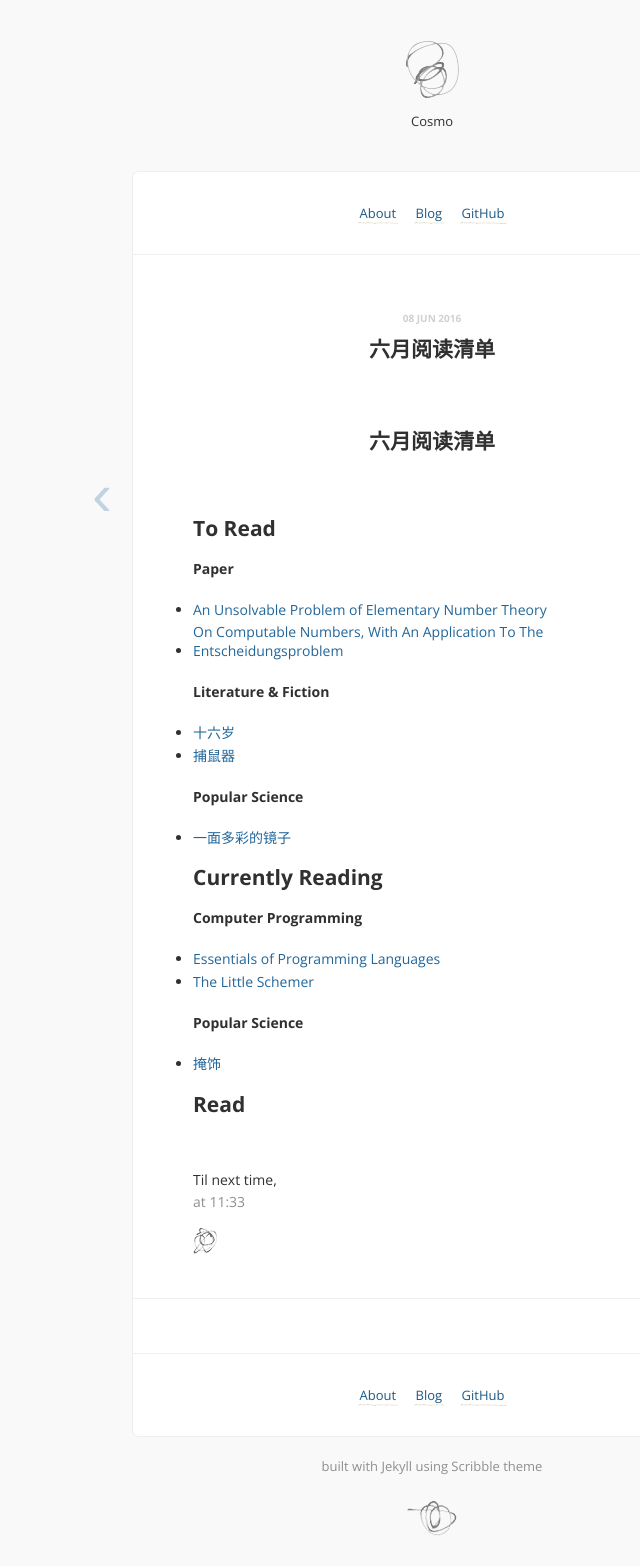
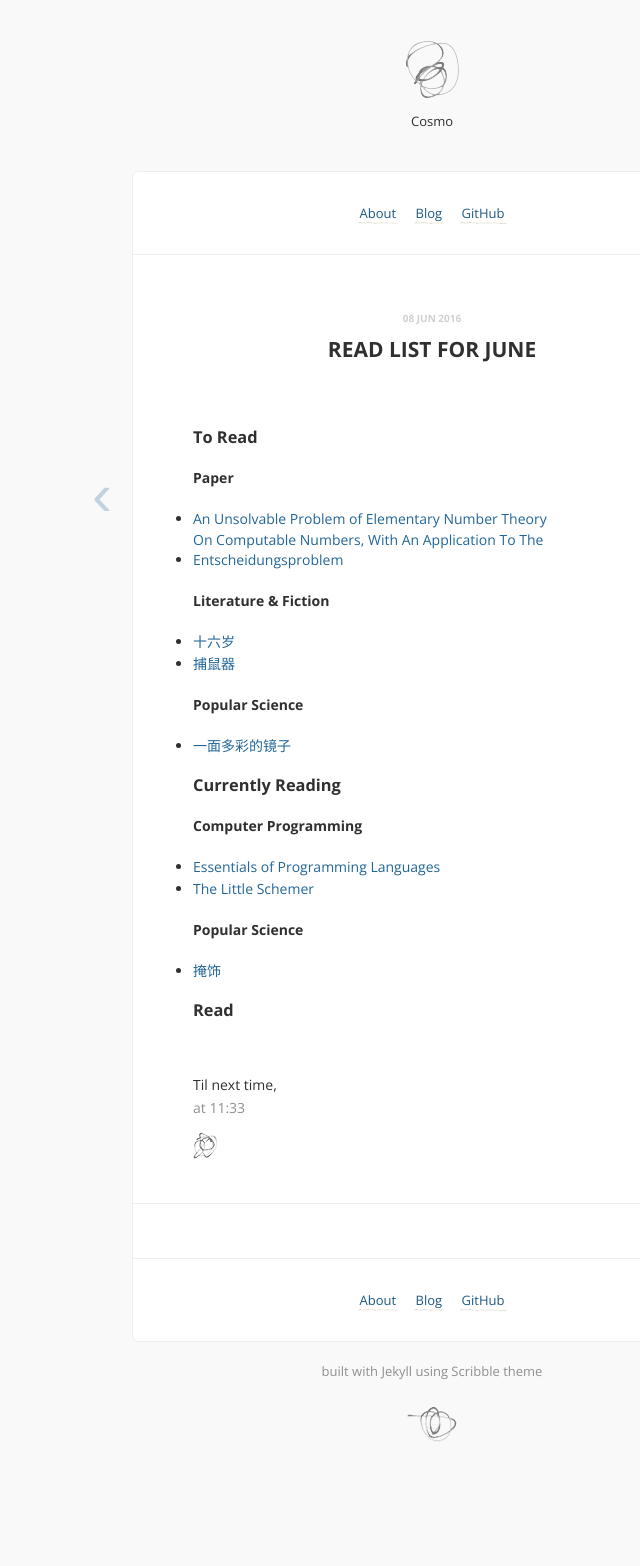
Before and after one commit to cosmomapanje/cosmoblog, a Jekyll site: the page built from _posts/2016-06-08-read-list-for-june.md, in a window 1280 px wide. Shown: the whole page, without its empty margins (208-848 px from the left). Built offline with Jekyll 4.4.1, drawn with Linux system fonts in a browser that asks for light colours; Markdown is read by kramdown in place of the engine named in the settings; comment, search, counter and statistics services are not loaded; after the commit the page ends 1472 px from its top, so only the background shows below that.

```diff
--- a/_posts/2016-06-08-read-list-for-june.md
+++ b/_posts/2016-06-08-read-list-for-june.md
@@ -1,11 +1,11 @@
 ---
 layout: post
-title: 六月阅读清单
+title: Read List for June
 date: 2016-06-08 11:33:46
+disqus: y
 ---
 
-# 六月阅读清单
-## To Read
+### To Read
 #### Paper
 * [An Unsolvable Problem of Elementary Number Theory](https://www.ics.uci.edu/~lopes/teaching/inf212W12/readings/church.pdf)
 * [On Computable Numbers, With An Application To The Entscheidungsproblem](https://www.cs.virginia.edu/~robins/Turing_Paper_1936.pdf)
@@ -17,7 +17,7 @@ date: 2016-06-08 11:33:46
 #### Popular Science
 * [一面多彩的镜子](https://book.douban.com/subject/25981522/)
 
-## Currently Reading
+### Currently Reading
 #### Computer Programming
 * [Essentials of Programming Languages](https://book.douban.com/subject/3136252/)
 * [The Little Schemer](https://book.douban.com/subject/1632977/)
@@ -25,4 +25,4 @@ date: 2016-06-08 11:33:46
 #### Popular Science
 * [掩饰](https://book.douban.com/subject/26699004/)
 
-## Read
+### Read
```
